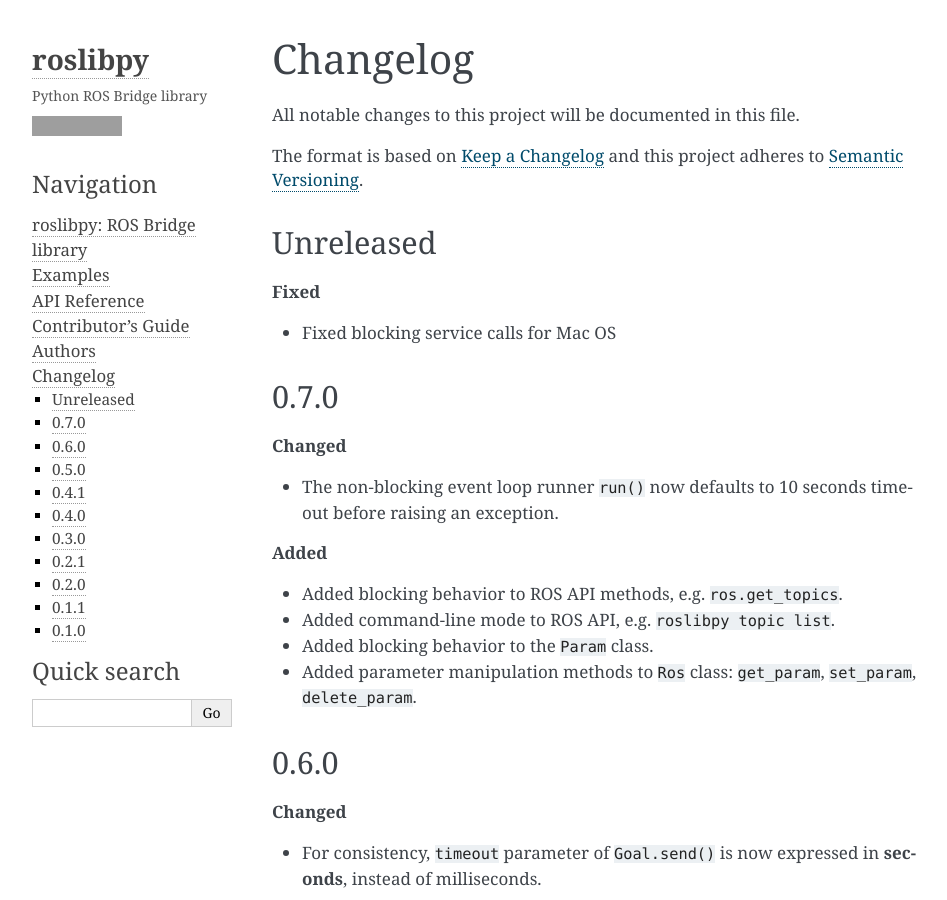
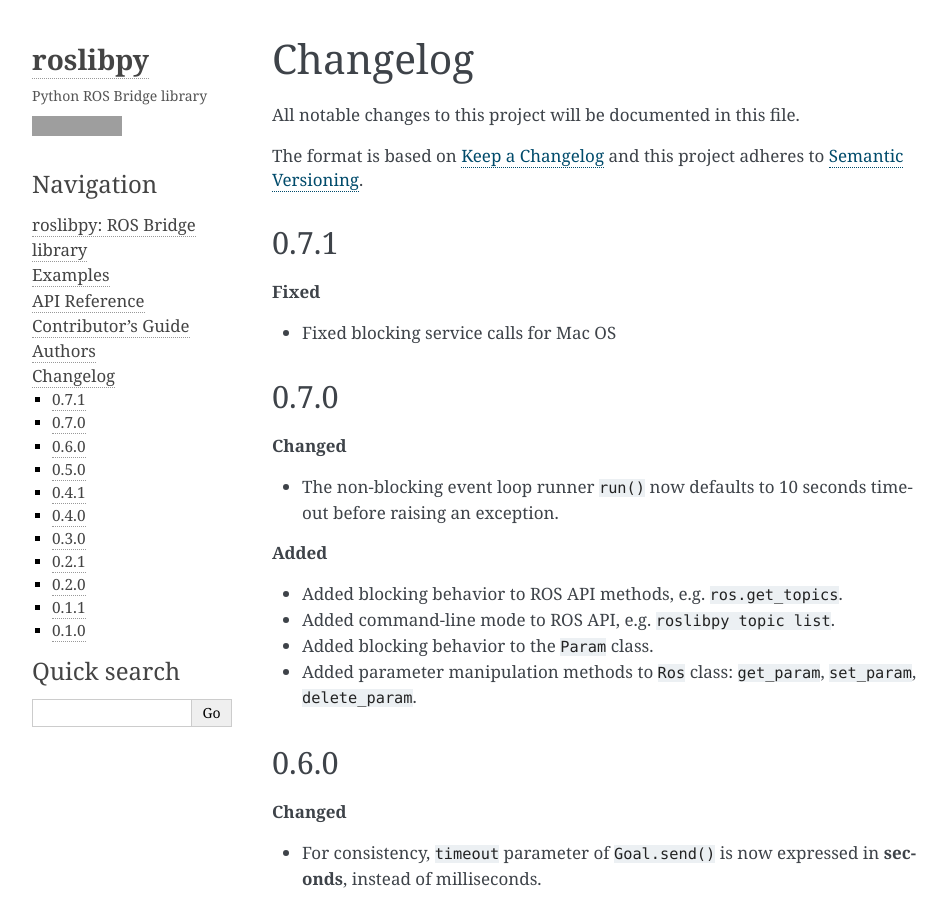
Before and after one commit to gramaziokohler/roslibpy, a Sphinx documentation site: the page built from docs/changelog.rst, in a window 1280 px wide and 900 px high. Shown: the whole window, without its empty margins (148-1095 px from the left). Built offline with Sphinx 7.4.7, drawn with Linux system fonts in a browser that asks for light colours; grey boxes are pictures that could not be loaded.

Commit message:
Bump version to 0.7.1

```diff
--- a/CHANGELOG.rst
+++ b/CHANGELOG.rst
@@ -7,7 +7,7 @@
 The format is based on `Keep a Changelog <http://keepachangelog.com/en/1.0.0/>`_
 and this project adheres to `Semantic Versioning <http://semver.org/spec/v2.0.0.html>`_.
 
-Unreleased
+0.7.1
 ----------
 
 **Fixed**
--- a/docs/conf.py
+++ b/docs/conf.py
@@ -25,7 +25,7 @@
 year = '2019'
 author = 'Gramazio Kohler Research'
 copyright = '{0}, {1}'.format(year, author)
-version = release = '0.7.0'
+version = release = '0.7.1'
 
 pygments_style = 'trac'  # Perhaps change to sphinx
 templates_path = ['.']
--- a/src/roslibpy/__version__.py
+++ b/src/roslibpy/__version__.py
@@ -4,7 +4,7 @@
 __title__ = 'roslibpy'
 __description__ = 'Python ROS Bridge library.'
 __url__ = 'https://github.com/gramaziokohler/roslibpy'
-__version__ = '0.7.0'
+__version__ = '0.7.1'
 __author__ = 'Gramazio Kohler Research'
 __author_email__ = 'gramaziokohler@arch.ethz.ch'
 __license__ = 'MIT license'
```
Also changed, not shown: .bumpversion.cfg.
